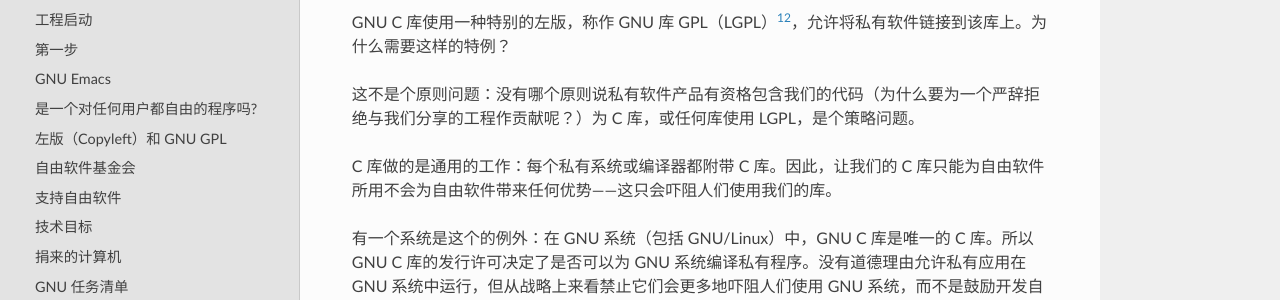
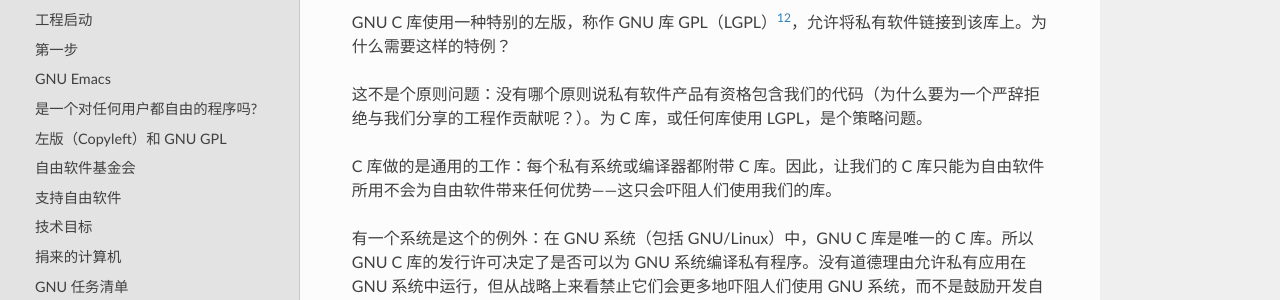
Before and after one commit to beijinglug/fsfs-zh, an MkDocs documentation site: the page built from docs/thegnuproject.md, in a window 1280 px wide and 900 px high, scrolled down 7641 px. Shown: the part 173-473 px from the top of the window. Built offline with MkDocs 1.6.1, drawn with Linux system fonts in a browser that asks for light colours; nearby versions of some CDN libraries; old or Windows-style settings are respelled for this version of MkDocs.

Commit message:
修正标点符号
中文标点符号规则和英文不同

```diff
--- a/docs/thegnuproject.md
+++ b/docs/thegnuproject.md
@@ -187,7 +187,7 @@
 
 GNU C 库使用一种特别的左版，称作 GNU 库 GPL（LGPL）[^thegnu-10]，允许将私有软件链接到该库上。为什么需要这样的特例？
 
-这不是个原则问题：没有哪个原则说私有软件产品有资格包含我们的代码（为什么要为一个严辞拒绝与我们分享的工程作贡献呢？）为 C 库，或任何库使用 LGPL，是个策略问题。
+这不是个原则问题：没有哪个原则说私有软件产品有资格包含我们的代码（为什么要为一个严辞拒绝与我们分享的工程作贡献呢？）。为 C 库，或任何库使用 LGPL，是个策略问题。
 
 C 库做的是通用的工作：每个私有系统或编译器都附带 C 库。因此，让我们的 C 库只能为自由软件所用不会为自由软件带来任何优势——这只会吓阻人们使用我们的库。
 
```
